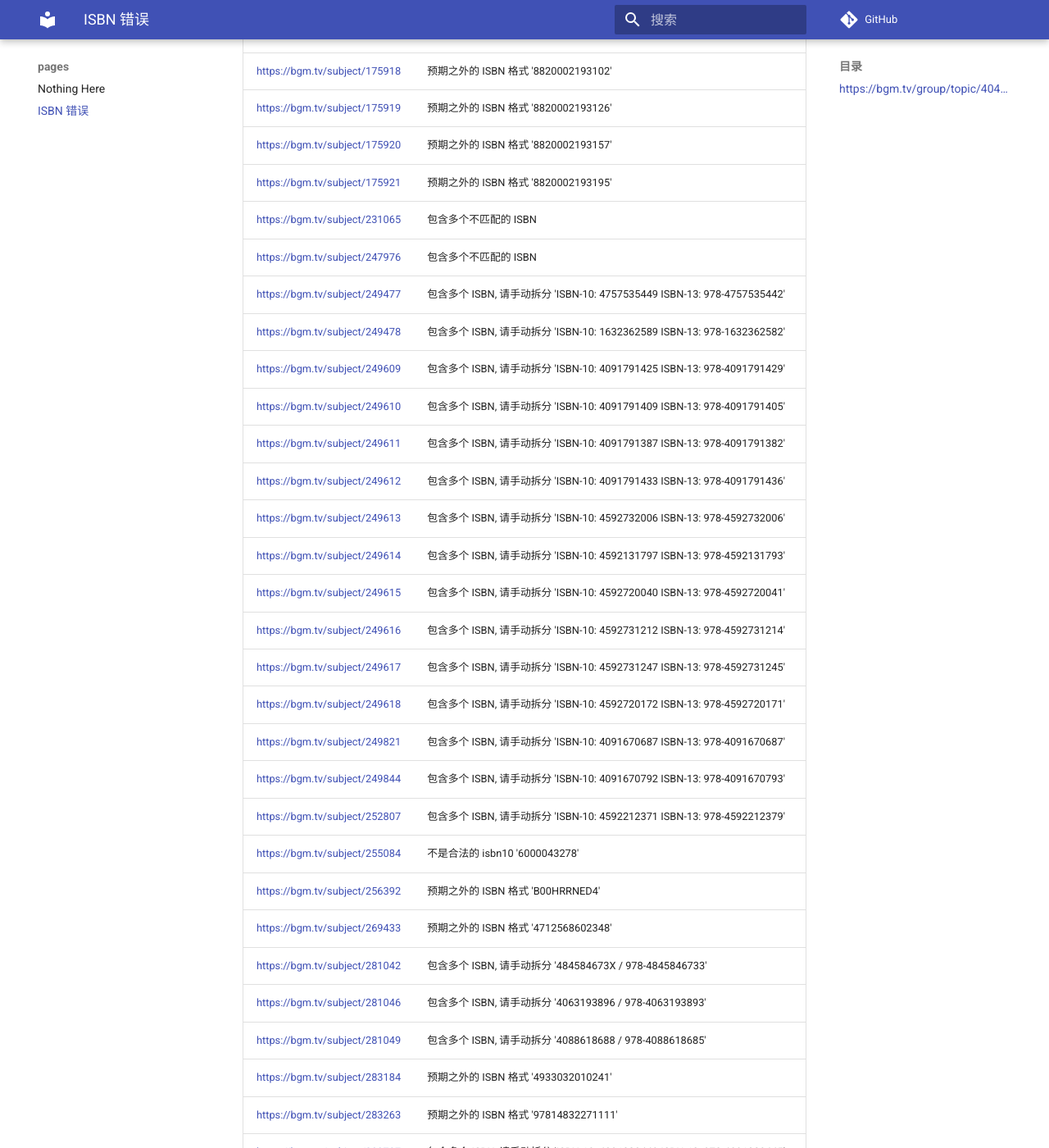
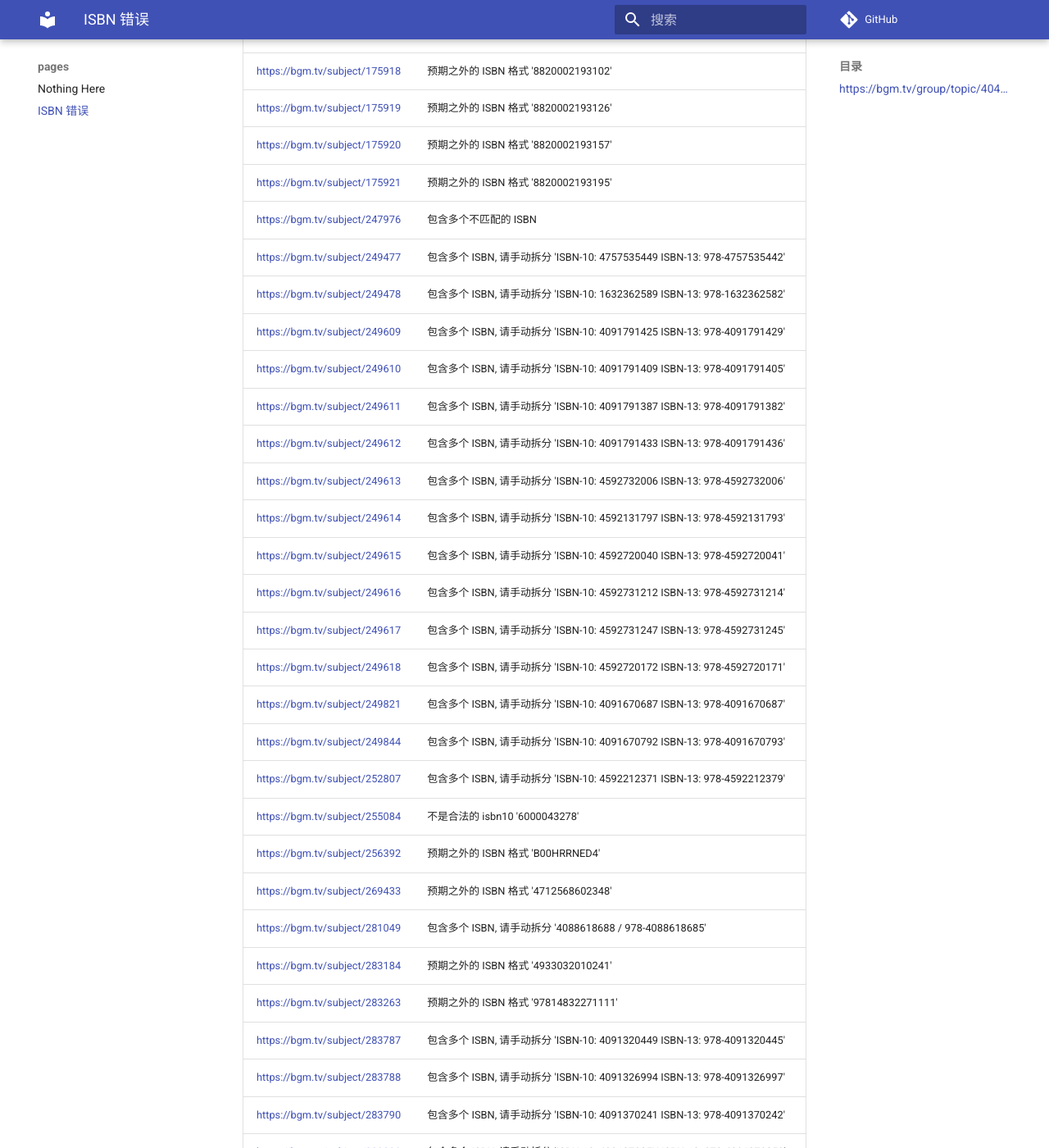
Before and after one commit to trim21/bangumi-pages, an MkDocs documentation site: the page built from docs/isbn.md, in a window 1280 px wide and 1400 px high, scrolled down 2664 px. Shown: the whole window at 82% size. Built offline with MkDocs 1.6.1 and Material for MkDocs 9.7.7, drawn with Linux system fonts in a browser that asks for light colours; comment, search, counter and statistics services are not loaded.

Commit message:
update isbn.md

```diff
--- a/docs/isbn.md
+++ b/docs/isbn.md
@@ -62,7 +62,6 @@ total 479
 | <https://bgm.tv/subject/175919> | 预期之外的 ISBN 格式 '8820002193126' |
 | <https://bgm.tv/subject/175920> | 预期之外的 ISBN 格式 '8820002193157' |
 | <https://bgm.tv/subject/175921> | 预期之外的 ISBN 格式 '8820002193195' |
-| <https://bgm.tv/subject/231065> | 包含多个不匹配的 ISBN |
 | <https://bgm.tv/subject/247976> | 包含多个不匹配的 ISBN |
 | <https://bgm.tv/subject/249477> | 包含多个 ISBN, 请手动拆分 'ISBN-10: 4757535449 ISBN-13: 978-4757535442' |
 | <https://bgm.tv/subject/249478> | 包含多个 ISBN, 请手动拆分 'ISBN-10: 1632362589 ISBN-13: 978-1632362582' |
@@ -82,8 +81,6 @@ total 479
 | <https://bgm.tv/subject/255084> | 不是合法的 isbn10 '6000043278' |
 | <https://bgm.tv/subject/256392> | 预期之外的 ISBN 格式 'B00HRRNED4' |
 | <https://bgm.tv/subject/269433> | 预期之外的 ISBN 格式 '4712568602348' |
-| <https://bgm.tv/subject/281042> | 包含多个 ISBN, 请手动拆分 '484584673X / 978-4845846733' |
-| <https://bgm.tv/subject/281046> | 包含多个 ISBN, 请手动拆分 '4063193896 / 978-4063193893' |
 | <https://bgm.tv/subject/281049> | 包含多个 ISBN, 请手动拆分 '4088618688 / 978-4088618685' |
 | <https://bgm.tv/subject/283184> | 预期之外的 ISBN 格式 '4933032010241' |
 | <https://bgm.tv/subject/283263> | 预期之外的 ISBN 格式 '97814832271111' |
```
Also changed, not shown: other parts of docs/isbn.md (+1 -1 lines).
